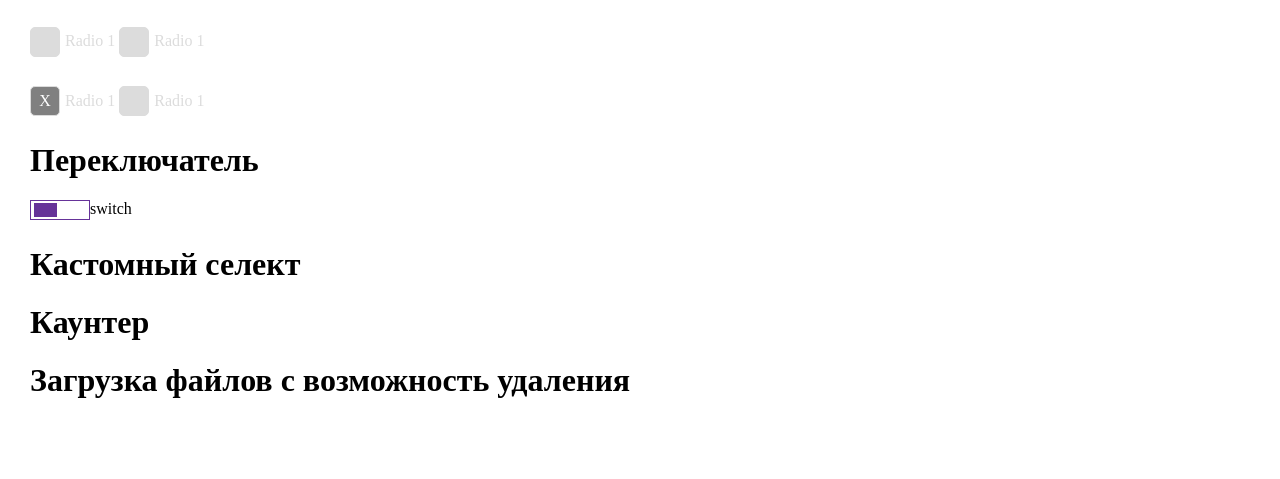
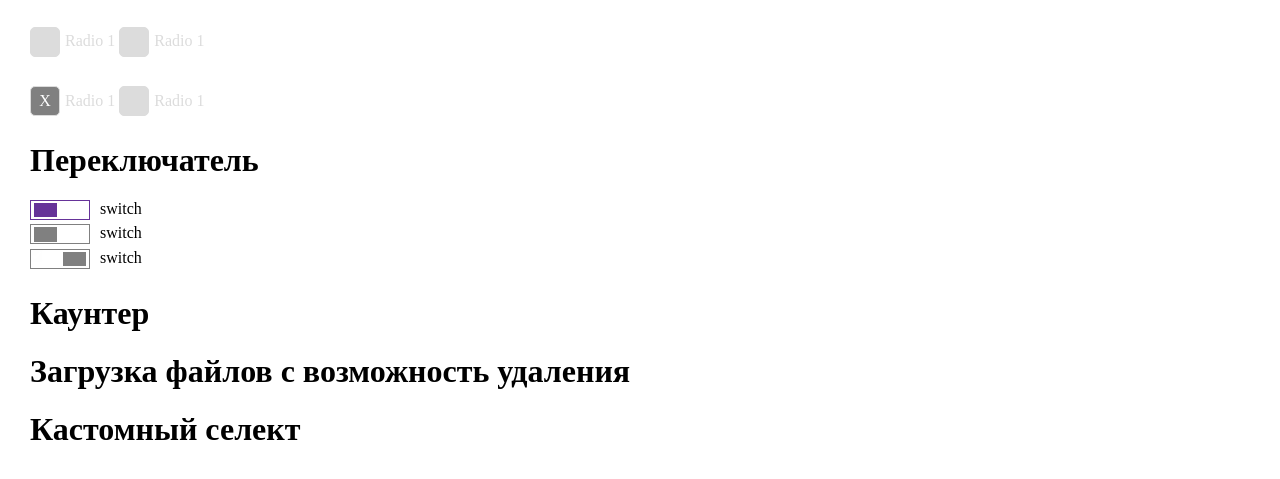
Before and after one commit to developer-of-rivia/UI-test, a website: page app/ui-tree.html in a window 1280 px wide. Shown: the part 754-1233 px from the top of the page. Before the commit the page ends 1205 px from the top, so only its background shows below. Drawn offline with Linux system fonts and the light colour scheme.

Commit message:
сделан переключатель

```diff
--- a/app/css/uicss.css
+++ b/app/css/uicss.css
@@ -241,6 +241,10 @@
 .switch--struct1{
     display: inline-flex;
 }
+/* switch--gap */
+.switch--gap1{
+    gap: 10px;
+}
 /* SWITCH__AREA */
 /* switch__area--size */
 .switch__area--size1{
@@ -251,10 +255,16 @@
 .switch__area--border1{
     border: 1px solid rebeccapurple;
 }
+.switch__input:disabled + .switch__area--border1{
+    border-color: gray;
+}
 /* SWITCH__CHECKMARK */
 /* switch__checkmark--colors */
 .switch__checkmark--colors1{
     background: rebeccapurple;
+}
+.switch__input:disabled + .switch__area .switch__checkmark--colors1{
+    background: gray;
 }
 /* switch__checkmark--size */
 .switch__checkmark--size1{
--- a/app/ui-tree.html
+++ b/app/ui-tree.html
@@ -386,15 +386,37 @@
 
 
 
+
+
+
     <h1>Переключатель</h1>
-
+    <div class="row">
         <label class="switch switch--struct1 switch--gap1">
-        <input type="checkbox" class="switch__input"/>
+            <input type="checkbox" class="switch__input">
             <div class="switch__area switch__area--border1 switch__area--size1 switch__area--colors1">
                 <span class="switch__checkmark switch__checkmark--colors1 switch__checkmark--size1"></span>
             </div>
             <div class="switch__text switch__text--color1">switch</div>
         </label>
+    </div>
+    <div class="row">
+        <label class="switch switch--struct1 switch--gap1 switch--disabled">
+            <input type="checkbox" class="switch__input" disabled="disabled">
+            <div class="switch__area switch__area--border1 switch__area--size1 switch__area--colors1">
+                <span class="switch__checkmark switch__checkmark--colors1 switch__checkmark--size1"></span>
+            </div>
+            <div class="switch__text switch__text--color1">switch</div>
+        </label>
+    </div>
+    <div class="row">
+        <label class="switch switch--struct1 switch--gap1 switch--disabled">
+            <input type="checkbox" class="switch__input" disabled="disabled" checked="checked">
+            <div class="switch__area switch__area--border1 switch__area--size1 switch__area--colors1">
+                <span class="switch__checkmark switch__checkmark--colors1 switch__checkmark--size1"></span>
+            </div>
+            <div class="switch__text switch__text--color1">switch</div>
+        </label>
+    </div>
 
 
 
@@ -418,7 +440,7 @@
 
 
 
-    <h1>Кастомный селект</h1>
+
     <h1>Каунтер</h1>
     <h1>Загрузка файлов с возможность удаления</h1>
 
@@ -426,6 +448,7 @@
 
 
 
+    <h1>Кастомный селект</h1>
 
 
     <style>
```
Lines whose indentation alone changed are shown as unchanged.
